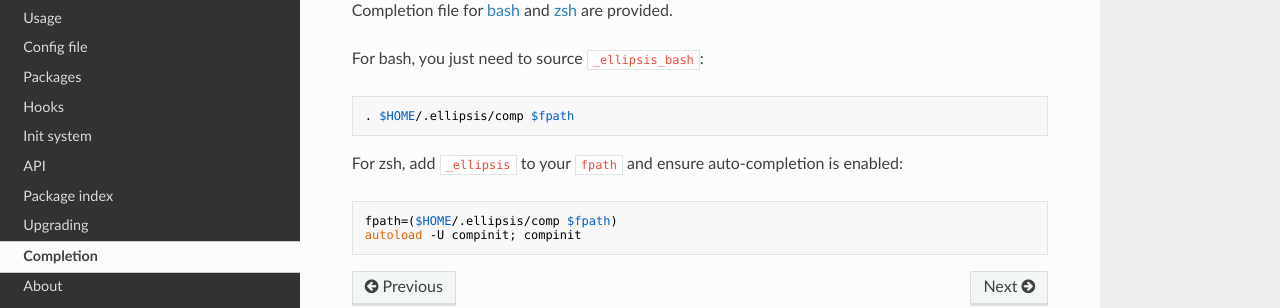
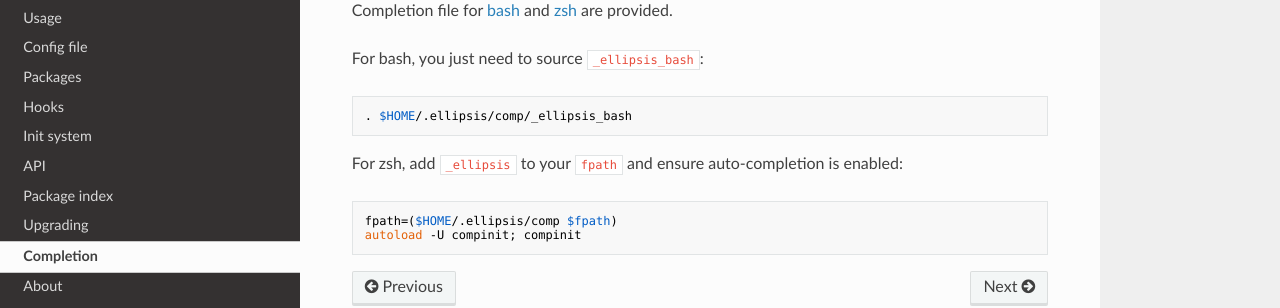
Before and after one commit to ellipsis/ellipsis, an MkDocs documentation site: the page built from docs/completion.md, in a window 1280 px wide. Shown: the part 161-469 px from the top of the page. Built offline with MkDocs 1.6.1, drawn with Linux system fonts in a browser that asks for light colours; nearby versions of some CDN libraries; old or Windows-style settings are respelled for this version of MkDocs.

Commit message:
Fix: typo in documentation

````diff
--- a/docs/completion.md
+++ b/docs/completion.md
@@ -5,7 +5,7 @@ Completion file for [bash][bashcomp] and [zsh][zshcomp] are provided.
 For bash, you just need to source `_ellipsis_bash`:
 
 ```bash
-. $HOME/.ellipsis/comp $fpath
+. $HOME/.ellipsis/comp/_ellipsis_bash
 ```
 
 For zsh, add `_ellipsis` to your `fpath` and ensure auto-completion is enabled:
````
